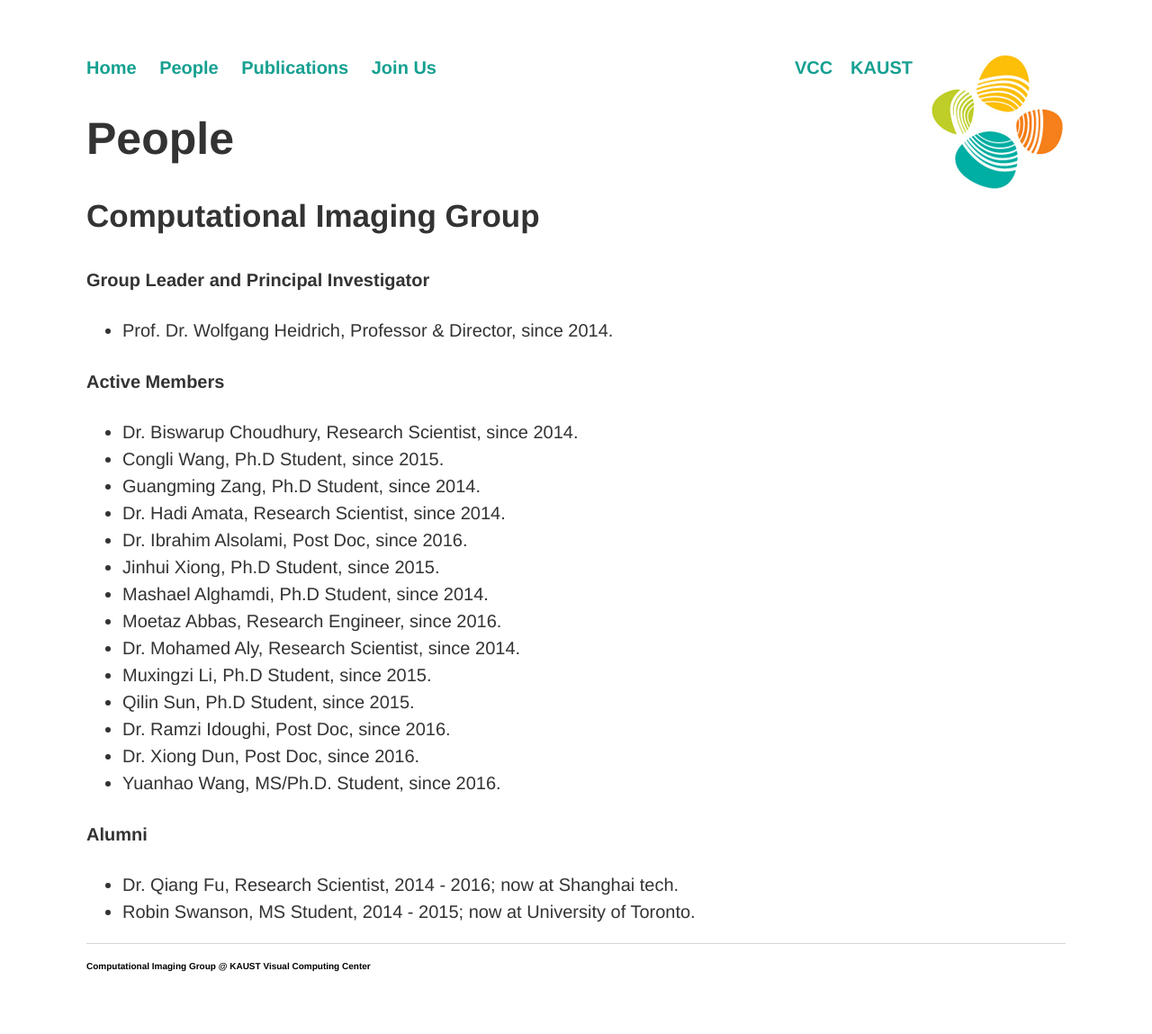
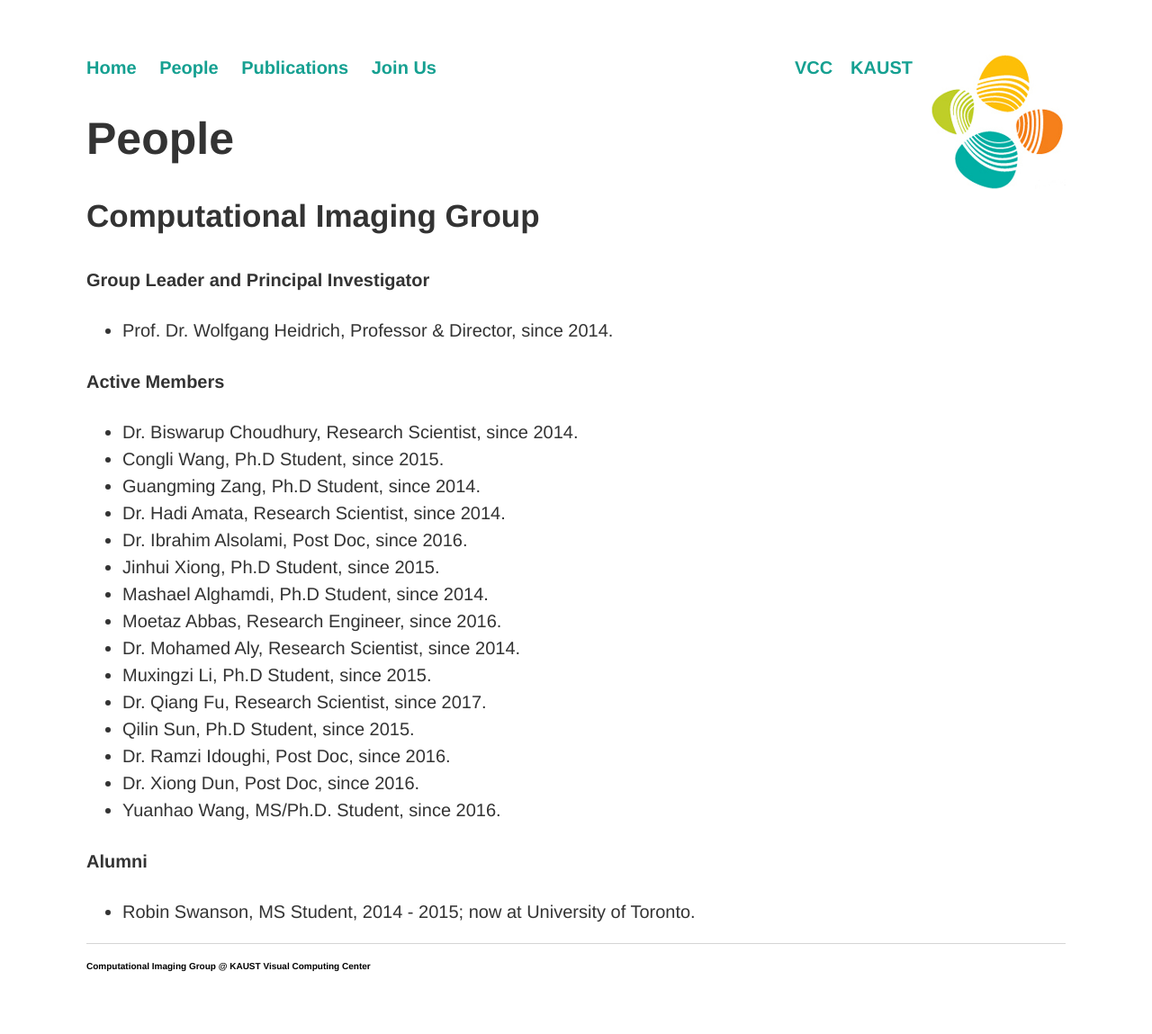
Before and after one commit to vccimaging/vccimaging.github.io, a Jekyll site: the page built from people.html, in a window 1280 px wide. Shown: the whole page at 90% size. Built offline with Jekyll 4.4.1, drawn with Linux system fonts in a browser that asks for light colours.

Commit message:
Update People.yaml
Change Fu's information

```diff
--- a/_data/people.yaml
+++ b/_data/people.yaml
@@ -103,17 +103,14 @@
   position: Ph.D Student
   start: 2014
 
-
-# alumni
-
 - id:
   name: Qiang Fu
   pubname: Q. Fu
   title: Dr.
   position: Research Scientist
-  start: 2014
-  end: 2016
-  nowat: Shanghai tech
+  start: 2017
+
+# alumni
 
 - id:
   name: Robin Swanson
```
